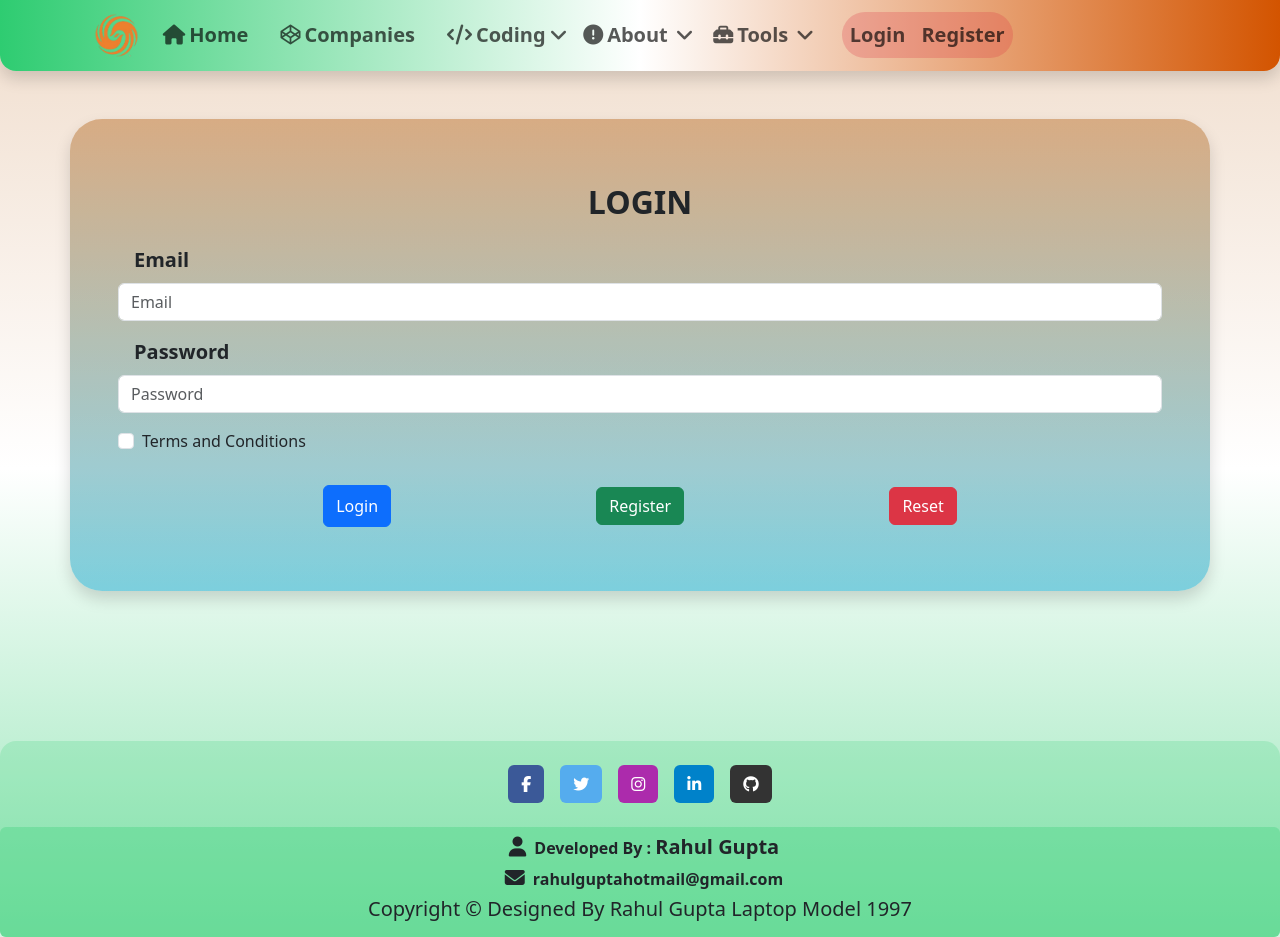
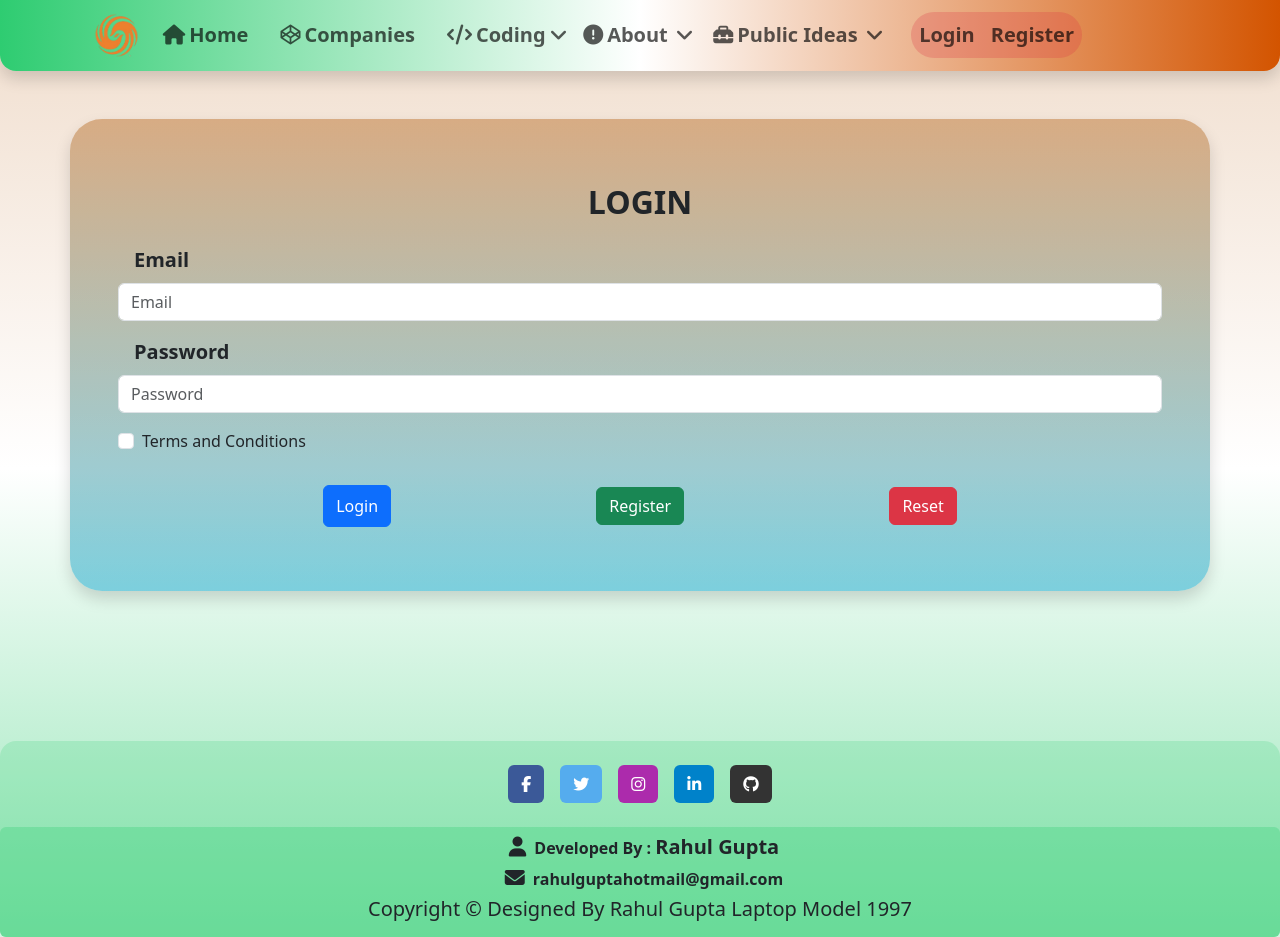
Before and after one commit to rahulguptahotmail/realProject, a React (Create React App) app in the folder client/: page /login in a window 1280 px wide. Built offline with nearby package versions, Linux system fonts and the light colour scheme.

Commit message:
Update Header.js

```diff
--- a/client/src/Components/Header.js
+++ b/client/src/Components/Header.js
@@ -166,7 +166,7 @@ const Header = () => {
                     onMouseOut={() => HeaderHandlerHide("toolsId")}
                   >
                     <i className="fa-solid fa-toolbox" />
-                    Tools
+                    Public Ideas
                     <i className="fa-solid fa-angle-down mx-1"></i>
                   </button>
                   <ul
```
